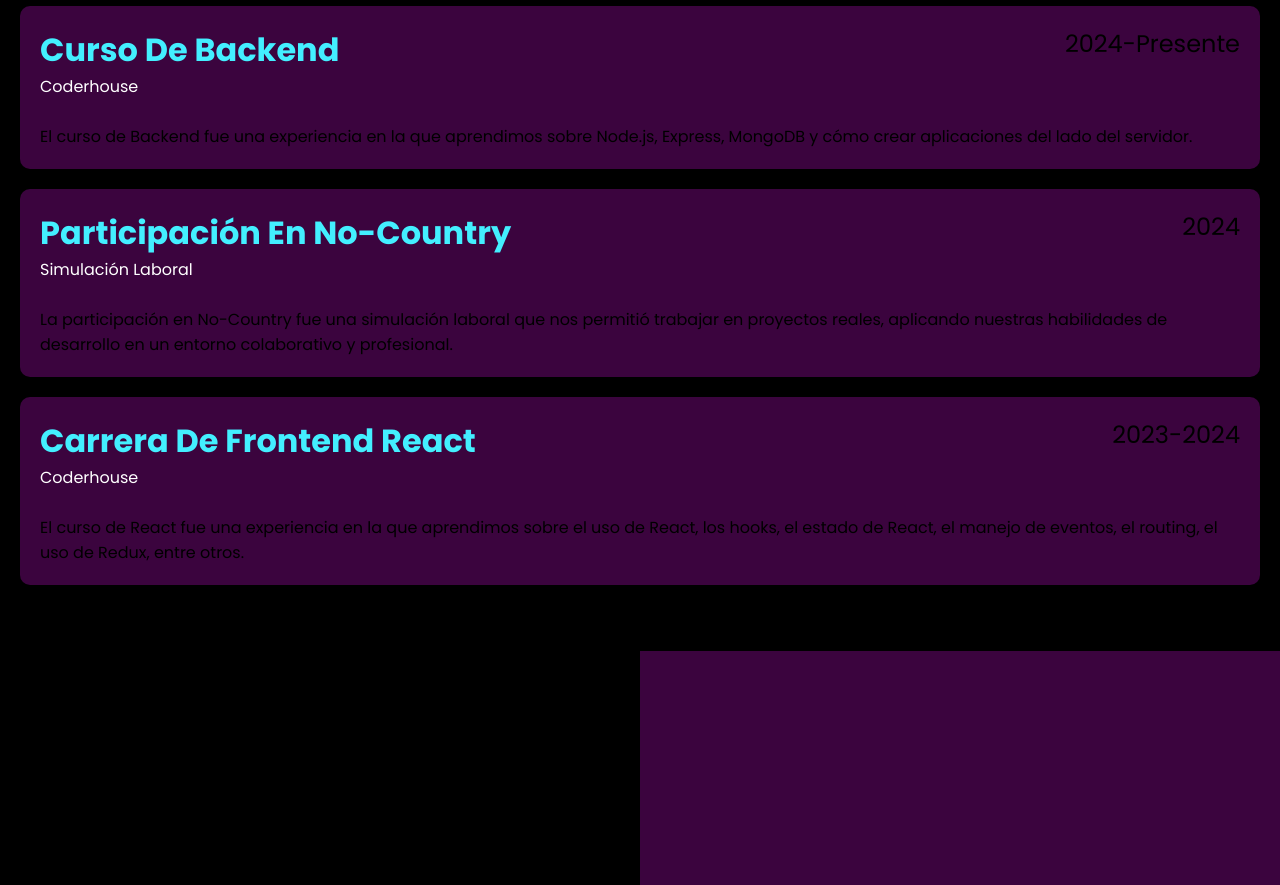
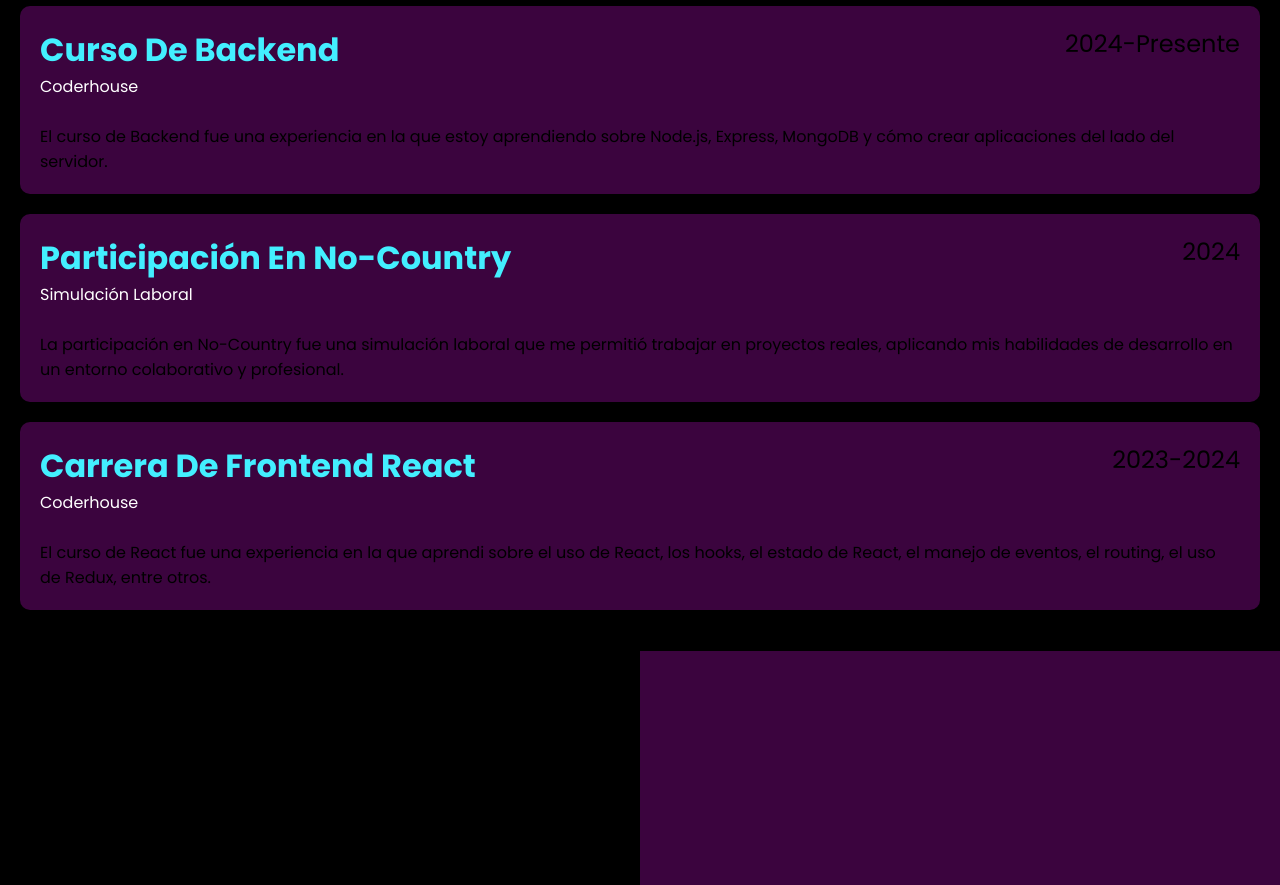
Before and after one commit to AlejandroLunaDev/portfolio-ale, a React (Vite) app in the folder frontend/: page /about in a window 1280 px wide. Shown: the part 2549-3434 px from the top of the page. Built offline with nearby package versions, Linux system fonts and the light colour scheme.

Commit message:
fix: text about experience

```diff
--- a/frontend/src/about/components/experience/History.jsx
+++ b/frontend/src/about/components/experience/History.jsx
@@ -62,14 +62,14 @@
       title: 'Curso de Backend',
       institution: 'Coderhouse',
       duration: '2024-Presente',
-      description: 'El curso de Backend fue una experiencia en la que aprendimos sobre Node.js, Express, MongoDB y cómo crear aplicaciones del lado del servidor.',
+      description: 'El curso de Backend fue una experiencia en la que estoy aprendiendo sobre Node.js, Express, MongoDB y cómo crear aplicaciones del lado del servidor.',
       image: ''
     },
     {
       title: 'Participación en No-Country',
       institution: 'Simulación Laboral',
       duration: '2024',
-      description: 'La participación en No-Country fue una simulación laboral que nos permitió trabajar en proyectos reales, aplicando nuestras habilidades de desarrollo en un entorno colaborativo y profesional.',
+      description: 'La participación en No-Country fue una simulación laboral que me permitió trabajar en proyectos reales, aplicando mis habilidades de desarrollo en un entorno colaborativo y profesional.',
       image: 'https://media.licdn.com/dms/image/D4D22AQEBwMJhp_nIuw/feedshare-shrink_800/0/1716846788510?e=1722470400&v=beta&t=NdPpe4UTALzIs947XqAHUONDbJWKdOCKD-I4sZ4zH3w'
     },
 
@@ -77,7 +77,7 @@
       title: 'Carrera de Frontend React',
       institution: 'Coderhouse',
       duration: '2023-2024',
-      description: 'El curso de React fue una experiencia en la que aprendimos sobre el uso de React, los hooks, el estado de React, el manejo de eventos, el routing, el uso de Redux, entre otros.',
+      description: 'El curso de React fue una experiencia en la que aprendi sobre el uso de React, los hooks, el estado de React, el manejo de eventos, el routing, el uso de Redux, entre otros.',
       image: 'https://media.licdn.com/dms/image/D4D22AQHuv4DTa0X8MQ/feedshare-shrink_800/0/1714573165545?e=1722470400&v=beta&t=Tb-P8-4_GFDf2IN3LKAI2BBK1zEoUfYYPxLZVoxqqmU'
     },
 
```
